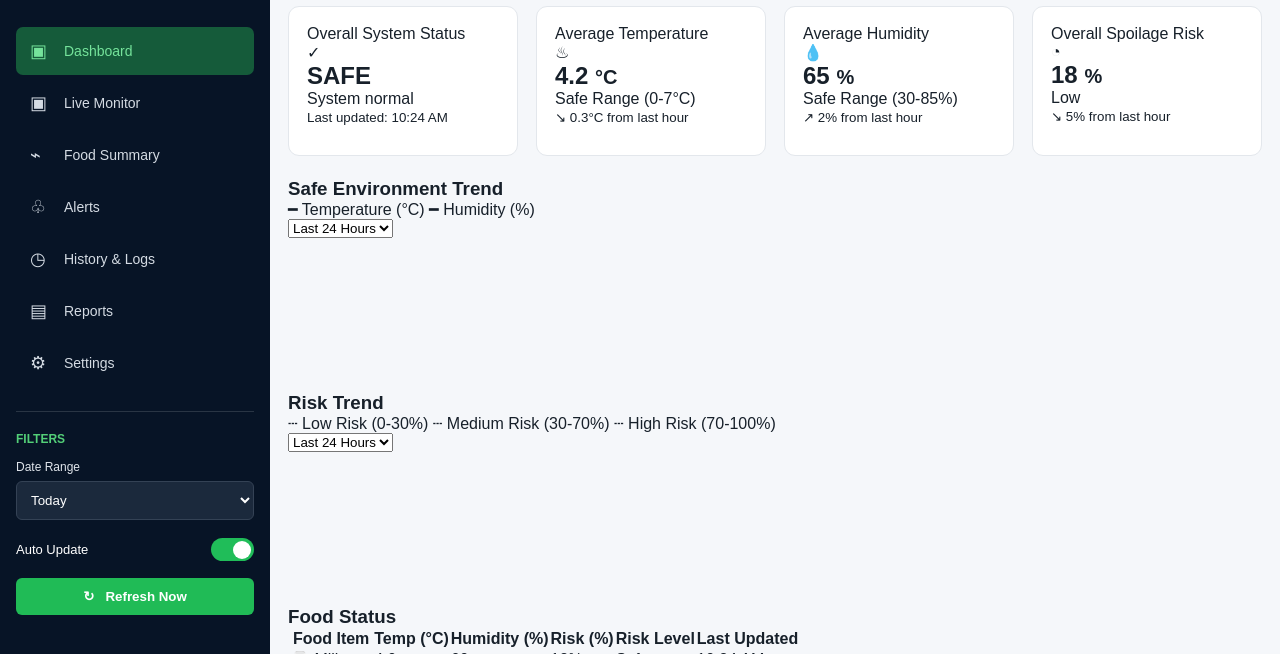
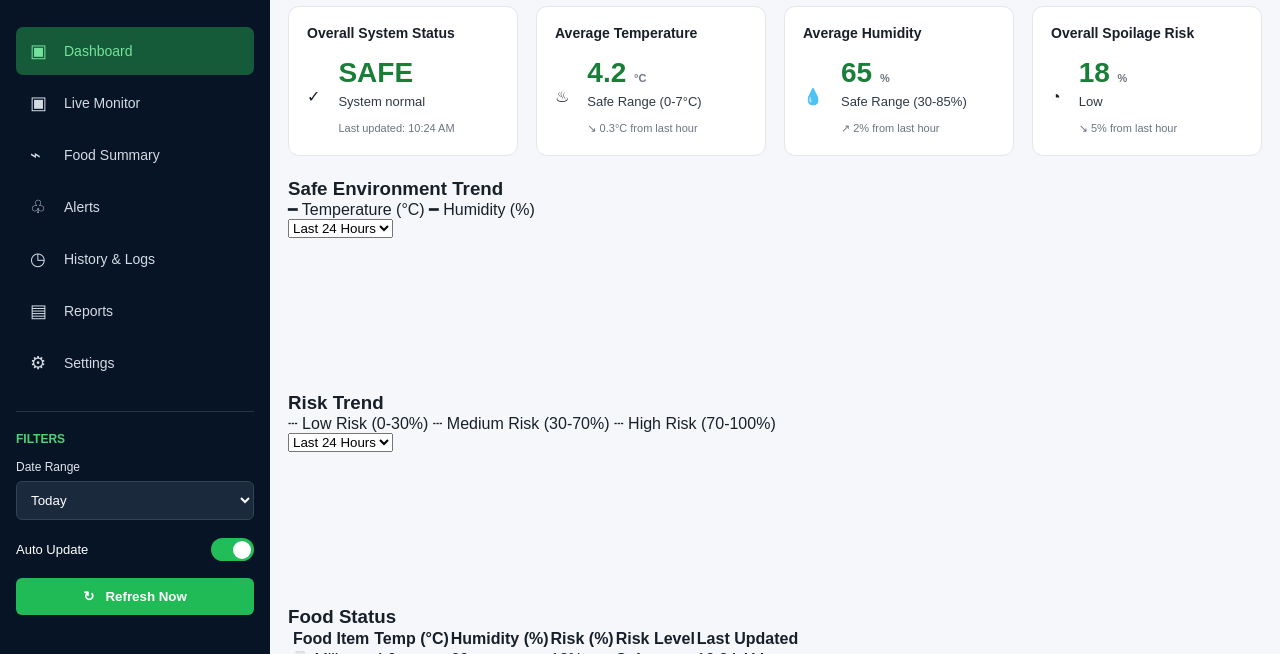
Before and after one commit to Jay-332/FoodChain-Guardian, a plain HTML site: page index.html in a window 1280 px wide. Shown: the part 106-760 px from the top of the page. Drawn offline with nearby package versions, Linux system fonts and the light colour scheme.

Commit message:
Style shared card content

```diff
--- a/style.css
+++ b/style.css
@@ -348,3 +348,33 @@ select {
     padding: 18px;
     min-height: 150px;
 }
+
+.card-title {
+    font-size: 14px;
+    font-weight: bold;
+    margin-bottom: 16px;
+}
+
+.status-content,
+.metric {
+    display: flex;
+    align-items: center;
+    gap: 18px;
+}
+
+.card h2 {
+    color: #197e37;
+    font-size: 28px;
+    margin-bottom: 5px;
+}
+
+.card p {
+    font-size: 13px;
+    color: #303944;
+    margin-bottom: 9px;
+}
+
+.card small {
+    color: #6b7480;
+    font-size: 11px;
+}
```
